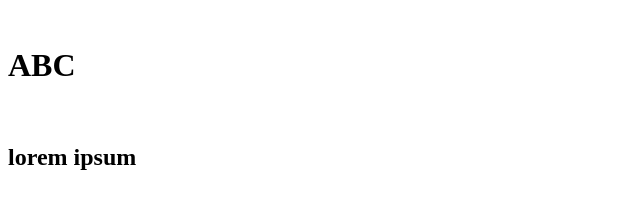
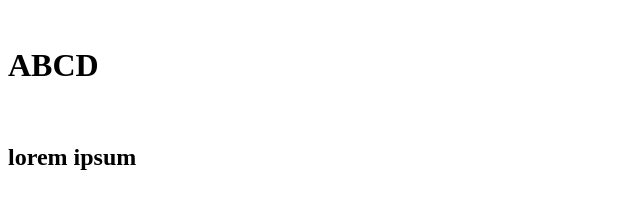
Before and after one commit to TomaszWs/Frontend_2023, a plain HTML site: page index.html in a window 1280 px wide. Shown: the top 222 px of the page, 0-640 px from the left. Drawn offline with Linux system fonts and the light colour scheme.

Commit message:
index.html

```diff
--- a/index.html
+++ b/index.html
@@ -9,7 +9,7 @@
     <div id="dokument">
         <div id="naglowek">
             <br />
-                <h1>ABC</h1><br/>
+                <h1>ABCD</h1><br/>
                 <h2>lorem ipsum</h2>
             <br />
         </div>
```
